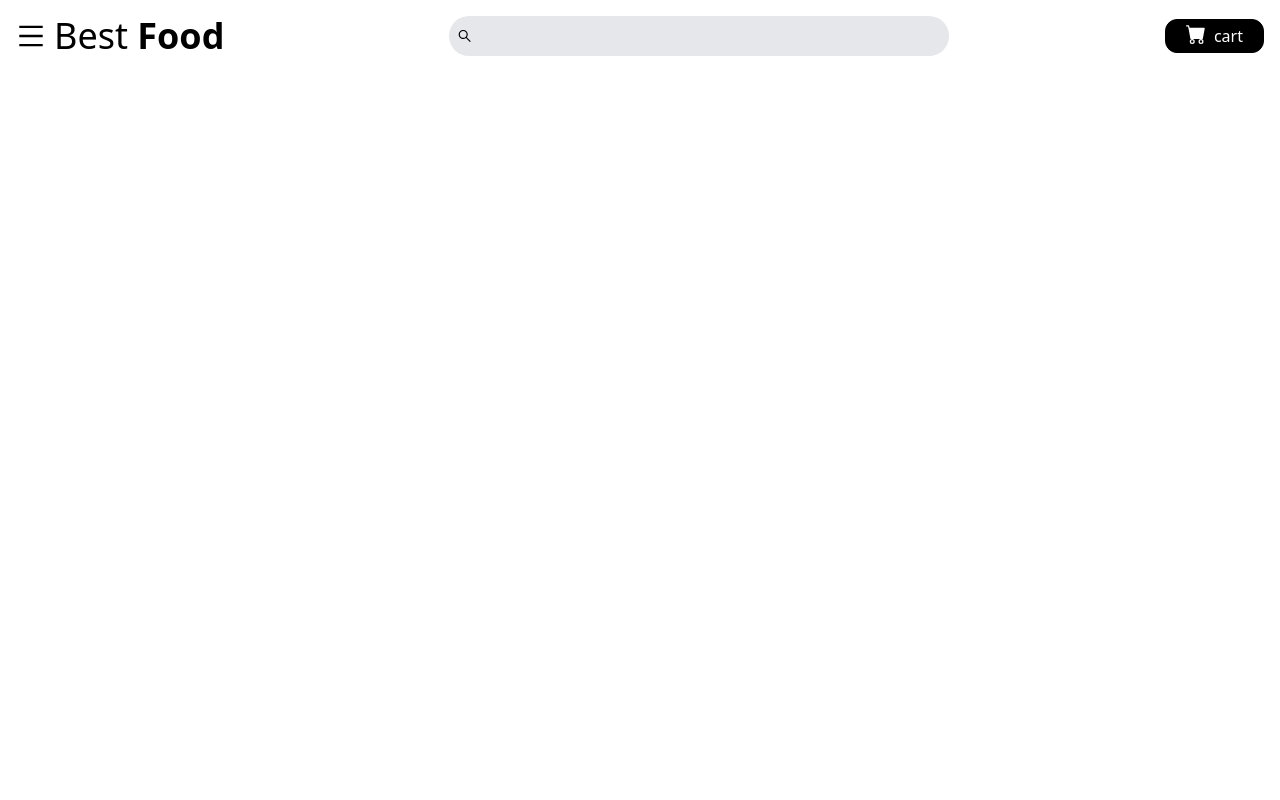
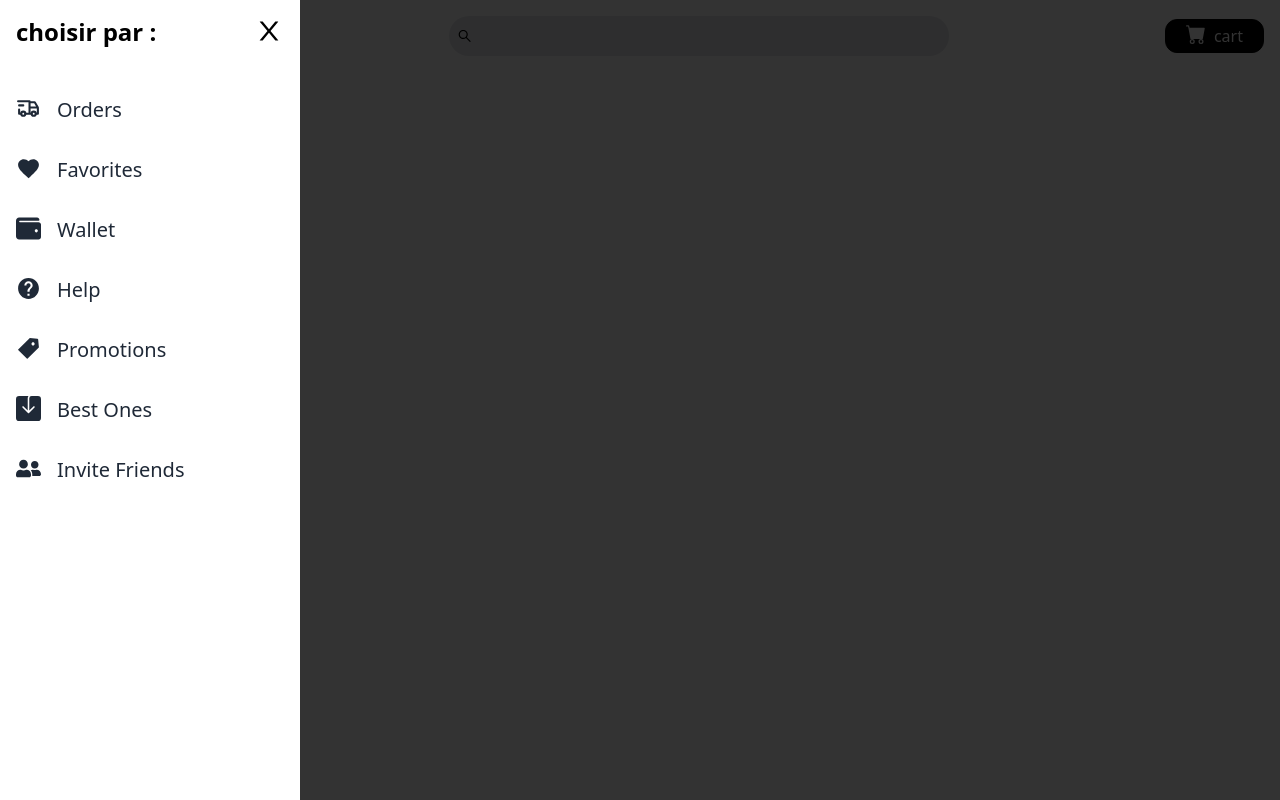
Before and after one commit to lahlaliwassim2/Fod.ma, a React (Create React App) app in the folder client/: page / in a window 1280 px wide. Built offline with nearby package versions, Linux system fonts and the light colour scheme.

Commit message:
ajouter la side bare

```diff
--- a/client/src/components/Navbar.jsx
+++ b/client/src/components/Navbar.jsx
@@ -1,7 +1,13 @@
-import React from 'react'
-import {AiOutlineMenu , AiOutlineSearch} from 'react-icons/ai'
-import { BsFillCartFill} from 'react-icons/bs'
+import React,{useState} from 'react'
+import {AiOutlineMenu ,AiOutlineClose, AiOutlineSearch} from 'react-icons/ai'
+import { BsFillCartFill,BsFillSaveFill} from 'react-icons/bs'
+import { TbTruckDelivery} from 'react-icons/tb'
+import { MdFavorite} from 'react-icons/md'
+import { FaWallet,FaUserFriends} from 'react-icons/fa'
+import { MdHelp} from 'react-icons/md'
+import { AiFillTag} from 'react-icons/ai'
 function Navbar() {
+
   return (
     <div className='max-w-[1640px] mx-auto flex  justify-between items-center p-4 '>
        {/* lEFT SIDE */}
@@ -23,6 +29,27 @@
             <BsFillCartFill  size={20} className='mr-2'/>
             cart
         </button>
+
+        {/* mobile menu  */}
+        {/* Overlay */}
+        <div className='bg-black/80 fixed w-full h-screen z-10 top-0 left-0'></div>
+
+        {/* SIDE BAR MENU */}
+        <div className='fixed top-0 left-0 w-[300px] bg-white duration-300 h-screen z-10  '>
+            <AiOutlineClose  size={30} className="absolute right-4 top-4 cursor-pointer" />
+            <h1 className='text-2xl p-4 font-bold'>
+               choisir par :
+            </h1>
+            <ul className='flex flex-col p-4 text-gray-800'>
+            <li className='text-xl py-4 flex'><TbTruckDelivery size={25} className='mr-4' /> Orders</li>
+                <li className='text-xl py-4 flex'><MdFavorite size={25} className='mr-4' /> Favorites</li>
+                <li className='text-xl py-4 flex'><FaWallet size={25} className='mr-4' /> Wallet</li>
+                <li className='text-xl py-4 flex'><MdHelp size={25} className='mr-4' /> Help</li>
+                <li className='text-xl py-4 flex'><AiFillTag size={25} className='mr-4' /> Promotions</li>
+                <li className='text-xl py-4 flex'><BsFillSaveFill size={25} className='mr-4' /> Best Ones</li>
+                <li className='text-xl py-4 flex'><FaUserFriends size={25} className='mr-4' /> Invite Friends</li>
+            </ul>
+        </div>
     </div>
   )
 }
```
